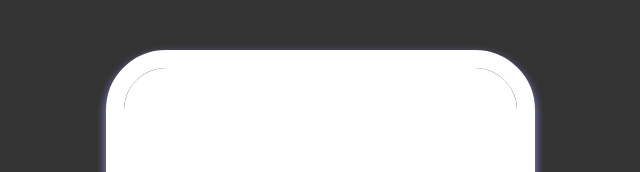
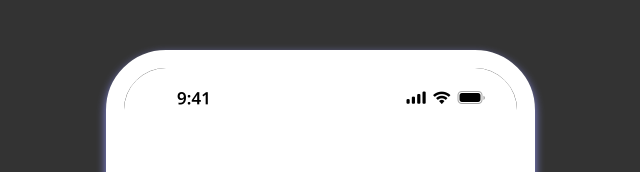
Before and after one commit to Gun-E/modii, a Next.js app: page /login in a window 1280 px wide. Shown: the top 172 px of the page, without its empty margins (320-960 px from the left). Built offline with nearby package versions, Linux system fonts and the light colour scheme; a web font is replaced by a local one.

Commit message:
fix : 로그인 페이지에 상태바 추가

```diff
--- a/src/app/login/page.tsx
+++ b/src/app/login/page.tsx
@@ -5,6 +5,7 @@ import { useRouter } from 'next/navigation';
 import axios from 'axios';
 import { useAuth } from "@/app/context/AuthContext";
 import Image from "next/image";
+import StatusBar from "@/components/StatusBar";
 
 export default function Home() {
     const [email, setEmail] = useState('');
@@ -39,6 +40,7 @@ export default function Home() {
 
     return (
         <div className="modii modii-white ">
+            <StatusBar/>
             <div className="flex justify-center">
                 <Image
                     src="/images/login_logo.png"
```
